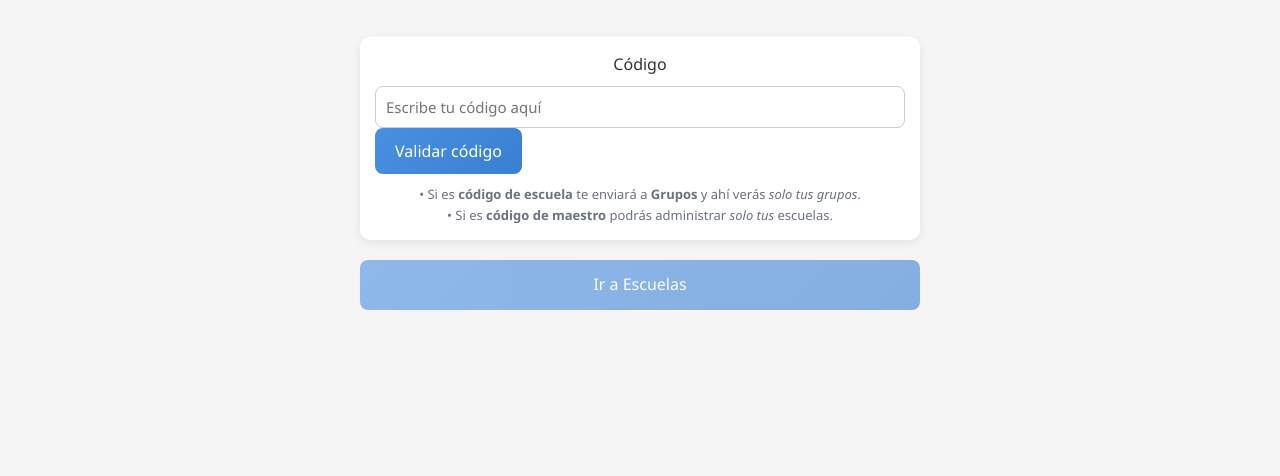
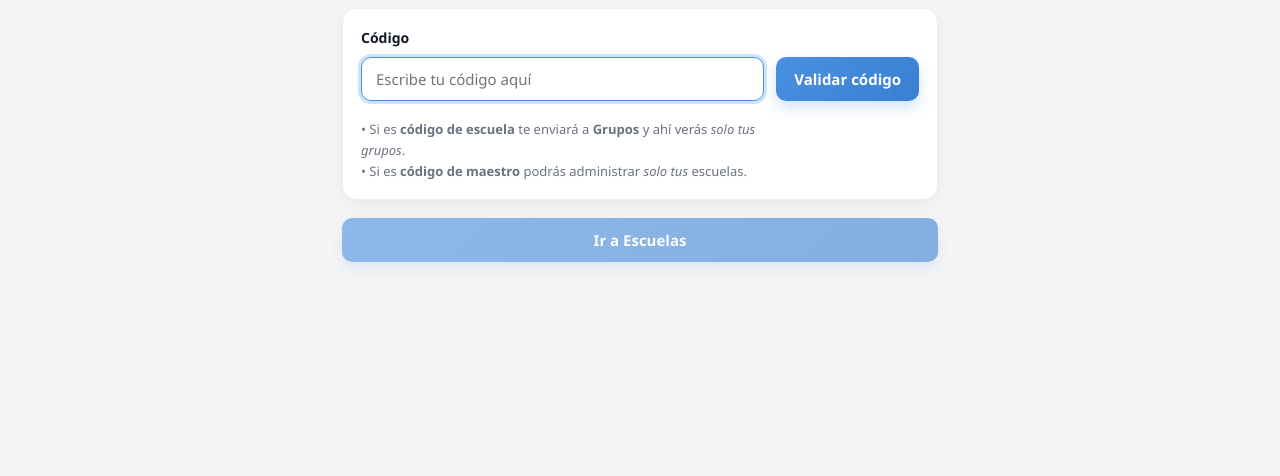
Before and after one commit to codeandesarrollo/Asistencia, a website: page index.html in a window 1280 px wide. Shown: the part 324-800 px from the top of the page. Drawn offline with Linux system fonts and the light colour scheme.

Commit message:
Update index.html

```diff
--- a/index.html
+++ b/index.html
@@ -5,22 +5,82 @@
   <meta name="viewport" content="width=device-width, initial-scale=1.0" />
   <title>Control de Asistencia · Inicio</title>
   <style>
+    :root{
+      --primary:#4A90E2; --primary-2:#2E5FAA;
+      --text:#333; --muted:#6b7280; --card:#fff; --bg:#f5f5f5;
+      --danger:#e11d48;
+    }
     *{ box-sizing:border-box; margin:0; padding:0; font-family:'Segoe UI',Tahoma,Geneva,Verdana,sans-serif; }
-    body{ background:#f5f5f5; color:#333; line-height:1.6; }
-    header{ background:linear-gradient(135deg,#4A90E2,#2E5FAA); color:#fff; padding:15px 0; text-align:center; box-shadow:0 2px 5px rgba(0,0,0,0.1); position:sticky; top:0; }
-    .container{ max-width:600px; margin:0 auto; padding:20px; }
-    .welcome-message{ text-align:center; margin:40px 0; }
-    .welcome-icon{ font-size:60px; margin-bottom:20px; color:#4A90E2; }
-    .card{ background:#fff; border-radius:10px; padding:15px; margin-bottom:20px; box-shadow:0 3px 10px rgba(0,0,0,0.08); text-align:center; }
-    .btn{ display:block; text-align:center; background:linear-gradient(135deg,#4A90E2,#3A80D2); color:#fff; border:none; padding:12px 20px; border-radius:8px; cursor:pointer; font-size:16px; text-decoration:none; transition:.2s; margin-bottom:10px; }
+    body{ background:var(--bg); color:var(--text); line-height:1.6; }
+    header{
+      background:linear-gradient(135deg,var(--primary),var(--primary-2));
+      color:#fff; padding:15px 0; text-align:center;
+      box-shadow:0 2px 5px rgba(0,0,0,0.1); position:sticky; top:0;
+    }
+    .container{ max-width:640px; margin:0 auto; padding:22px; }
+
+    .welcome-message{ text-align:center; margin:36px 0 28px; }
+    .welcome-icon{ font-size:54px; margin-bottom:14px; color:var(--primary); }
+
+    .card{
+      background:var(--card); border-radius:14px; padding:18px;
+      box-shadow:0 6px 18px rgba(0,0,0,.05); border:1px solid #e9eef6;
+    }
+
+    /* Campos y grid para alinear input + botón */
+    label{ font-size:14px; color:#111827; font-weight:600; display:block; margin-bottom:8px; }
+    .form-grid{
+      display:grid;
+      grid-template-columns: 1fr auto; /* input toma todo, botón solo su ancho */
+      gap:12px; align-items:end;
+    }
+    @media (max-width: 520px){
+      .form-grid{ grid-template-columns: 1fr; }
+    }
+
+    input{
+      width:100%; padding:12px 14px; border:1px solid #d1d5db; border-radius:10px; font-size:15px;
+      transition:border-color .2s, box-shadow .2s, background .2s;
+      height:44px; /* igual que el botón */
+      background:#fafafa;
+    }
+    input:focus{
+      outline:none; border-color:var(--primary);
+      box-shadow:0 0 0 3px rgba(74,144,226,.25);
+      background:#fff;
+    }
+
+    .btn{
+      background:linear-gradient(135deg,var(--primary),#3A80D2);
+      color:#fff; border:none; border-radius:10px; cursor:pointer;
+      font-size:15px; font-weight:600; text-decoration:none;
+      transition:filter .2s, transform .05s, box-shadow .2s;
+      box-shadow:0 6px 14px rgba(74,144,226,.25);
+      padding:0 18px; height:44px; display:inline-flex; align-items:center; justify-content:center;
+    }
+    .btn:hover{ filter:brightness(1.05); }
+    .btn:active{ transform:translateY(1px); }
     .btn[aria-disabled="true"]{ opacity:.6; pointer-events:none; }
-    .btn:hover{ filter:brightness(1.05); }
-    .btn-secondary { background:linear-gradient(135deg, #6c757d, #5a6268); }
-    .status-error { color: red; margin-top:10px; }
-    .hidden { display: none; }
-    input{ width:100%; padding:10px; border:1px solid #ccc; border-radius:8px; margin-top:8px; font-size:15px }
-    input:focus{ outline:none; border-color:#4A90E2; box-shadow:0 0 0 2px rgba(74,144,226,.3) }
-    .hint{ color:#6b7280; font-size:13px; margin-top:6px }
+    .btn:disabled{ opacity:.7; cursor:not-allowed; box-shadow:none; }
+
+    /* Botón secundario */
+    .btn-secondary{
+      background:linear-gradient(135deg,#6c757d,#5a6268);
+      box-shadow:0 6px 14px rgba(108,117,125,.22);
+      width:100%;
+      margin-top:10px;
+    }
+
+    /* Hints y errores ocupan todo el ancho del grid */
+    .hint{ color:var(--muted); font-size:13px; margin-top:6px; }
+    .status-error{ color:var(--danger); margin-top:8px; font-weight:600; }
+    .hidden { display:none; }
+
+    /* Botones fuera del card (abajo) */
+    .actions{
+      margin-top:18px; display:flex; flex-direction:column; gap:10px;
+    }
+    .actions .btn{ width:100%; }
   </style>
 </head>
 <body>
@@ -39,18 +99,26 @@
     <!-- Ingreso de código -->
     <div class="card" id="codigoCard">
       <label for="codigo">Código</label>
-      <input id="codigo" placeholder="Escribe tu código aquí"/>
+
+      <!-- Grid: input + botón alineados -->
+      <div class="form-grid">
+        <input id="codigo" placeholder="Escribe tu código aquí" autocomplete="one-time-code" />
         <button id="btnValidar" class="btn">Validar código</button>
+
+        <!-- Estos elementos ocupan el ancho completo del grid -->
         <div class="hint">
           • Si es <b>código de escuela</b> te enviará a <b>Grupos</b> y ahí verás <i>solo tus grupos</i>.<br>
           • Si es <b>código de maestro</b> podrás administrar <i>solo tus</i> escuelas.
         </div>
         <div id="errorCodigo" class="status-error hidden">❌ Código inválido</div>
       </div>
+    </div>
 
     <!-- Botones de acción (solo para maestros) -->
+    <div class="actions">
       <a id="goEscuelas" class="btn" href="./escuelas.html" aria-disabled="true">Ir a Escuelas</a>
       <button id="btnSalir" class="btn btn-secondary hidden">Salir</button>
+    </div>
   </div>
 
   <!-- Firebase + Firestore -->
@@ -92,6 +160,8 @@
         btnSalir.classList.remove("hidden");
         codigoCard.classList.add("hidden");
       }
+      // Autofocus si no hay sesión
+      if(!maestroCode) codigoInput?.focus();
     })();
 
     async function validarCodigo(){
@@ -106,7 +176,10 @@
         return;
       }
 
+      // Estado de carga mínimo en el botón
+      const originalText = btnValidar.textContent;
       btnValidar.disabled = true;
+      btnValidar.textContent = "Validando…";
 
       try{
         // 1) ¿Código de escuela? (accesos)
@@ -117,15 +190,15 @@
             errorCodigo.textContent = "❌ Este código está inactivo.";
             errorCodigo.classList.remove("hidden");
             btnValidar.disabled = false;
+            btnValidar.textContent = originalText;
             return;
           }
           if (acc.escuelaId && Array.isArray(acc.grupos) && acc.grupos.length){
-            // Limpia sesión de maestro y guarda el code de acceso
             sessionStorage.removeItem('maestroCode');
             sessionStorage.removeItem('maestroNombre');
             sessionStorage.setItem('accesoCode', codigo);
 
-            // **NUEVO FLUJO**: SIEMPRE manda a grupos (aunque sea 1 grupo)
+            // **NUEVO FLUJO**: SIEMPRE manda a grupos
             window.location.href = `./grupos.html?sid=${encodeURIComponent(acc.escuelaId)}&code=${encodeURIComponent(codigo)}`;
             return;
           }
@@ -146,7 +219,9 @@
           goBtn.setAttribute("aria-disabled","false");
           btnSalir.classList.remove("hidden");
           codigoCard.classList.add("hidden");
+
           btnValidar.disabled = false;
+          btnValidar.textContent = originalText;
           return;
         }
 
@@ -159,6 +234,7 @@
         errorCodigo.classList.remove("hidden");
       }finally{
         btnValidar.disabled = false;
+        btnValidar.textContent = originalText;
       }
     }
 
@@ -169,6 +245,7 @@
       btnSalir.classList.add("hidden");
       codigoCard.classList.remove("hidden");
       codigoInput.value = "";
+      codigoInput.focus();
 
       sessionStorage.removeItem('accesoCode');
       sessionStorage.removeItem('maestroCode');
```
Lines whose indentation alone changed are shown as unchanged.
